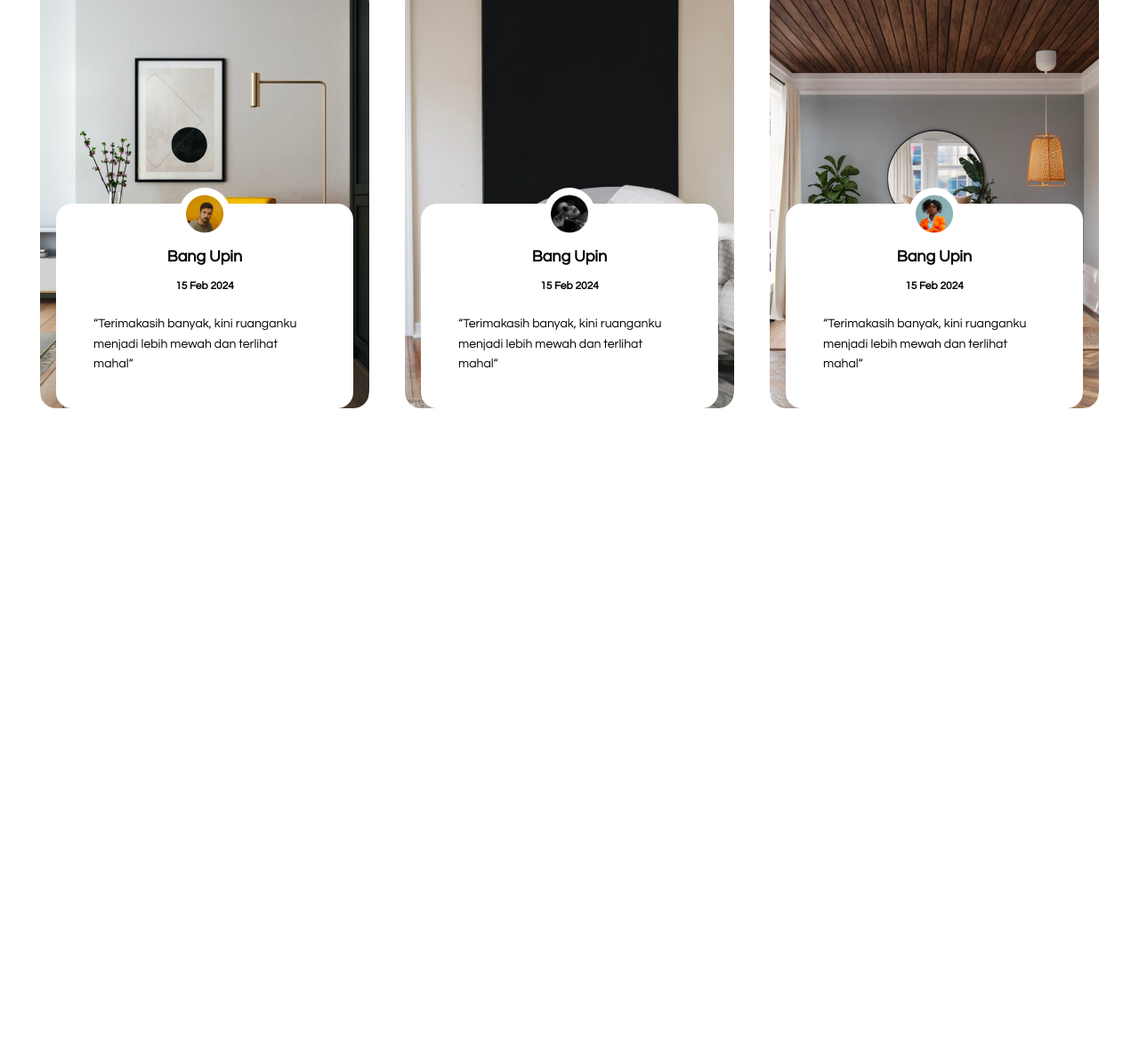
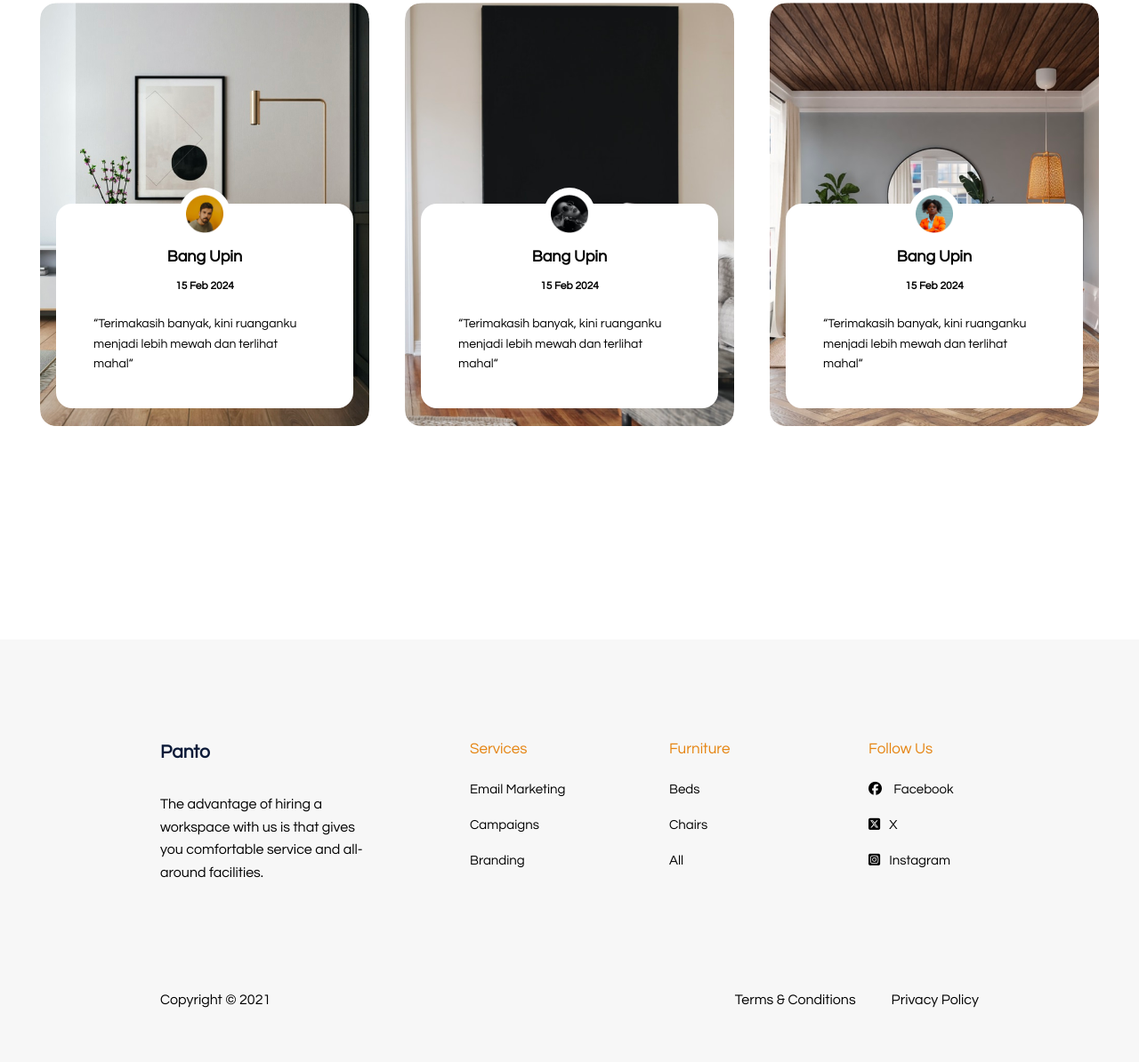
Before and after one commit to khubaib-11/Panto-Furnitures, a website: page index.html in a window 1280 px wide. Shown: the part 4650-5844 px from the top of the page at 89% size. Before the commit the page ends 5109 px from the top, so only its background shows below. Drawn offline with Linux system fonts and the light colour scheme.

Commit message:
Add footer

```diff
--- a/index.html
+++ b/index.html
@@ -258,7 +258,7 @@
 
       <!-- Testimonials -->
       <div class="testimonials">
-        <p>TESTIMONIALS</p>
+        <p class="testimonials__title">TESTIMONIALS</p>
         <h1 class="heading-1">Our Client Reviews</h1>
 
         <div class="testimonials__container">
@@ -303,5 +303,36 @@
       </div>
       </section>
     </main>
+    <footer class="footer">
+      <div class="footer__content">
+      <div class="footer__content--column--about">
+        <h2 class="heading-2">Panto</h2>
+        <p>The advantage of hiring a workspace with us is that gives you comfortable service and all-around facilities.</p>
+      </div>
+      <div class="footer__content--column">
+        <p class="footer__content--column--primary">Services</p>
+        <p class="footer__content--column--link">Email Marketing</p>
+        <p class="footer__content--column--link">Campaigns</p>
+        <p class="footer__content--column--link">Branding</p>
+      </div>
+      <div class="footer__content--column">
+        <p class="footer__content--column--primary">Furniture</p>
+        <p class="footer__content--column--link">Beds</p>
+        <p class="footer__content--column--link">Chairs</p>
+        <p class="footer__content--column--link">All</p>
+      </div>
+      <div class="footer__content--column">
+        <p class="footer__content--column--primary">Follow Us</p>
+        <p class="footer__content--column--link"> <span><i class="fa-brands fa-facebook"></i></span> Facebook</p>
+        <p class="footer__content--column--link"><span><i class="fa-brands fa-square-x-twitter"></i></span>X</p>
+        <p class="footer__content--column--link"><span><i class="fa-brands fa-square-instagram"></i></span>Instagram</p>
+      </div>
+      </div>
+      <div class="footer__policies">
+        <span>Copyright © 2021</span>
+        <p>Terms & Conditions</p>
+        <p>Privacy Policy</p>
+      </div>
+    </footer>
   </body>
 </html>
--- /dev/null
+++ b/styles/sass/_footer.scss
@@ -0,0 +1,57 @@
+.footer {
+    margin-top: 24rem;
+    background-color: $color-white-2;
+    padding-top: 11rem;
+    padding-left: 18rem;
+    padding-right: 18rem;
+    padding-bottom: 5.6rem;
+
+    &__content {
+        display: grid;
+        grid-template-columns: 2fr 1fr 1fr 1fr;
+        column-gap: 10rem;
+
+        &--column {
+            font-size: 1.5rem;
+            display: flex;
+            flex-direction: column;
+            gap: 1.6rem;
+            cursor: pointer;
+
+            gap: 1.6rem;
+
+            &--link:hover {
+                border-bottom: 1.5px solid $color-black;
+                width: max-content;
+                transition: all 0.5s ease;
+            }
+
+            & span {
+                margin-right: 1rem;
+            }
+
+            &--about {
+                display: flex;
+                flex-direction: column;
+                gap: 3rem;
+            }
+
+            &--primary {
+                font-size: 1.7rem;
+                color: $color-primary;
+                margin-bottom: 4px;
+            }
+        }
+    }
+
+    &__policies {
+        margin-top: 11.8rem;
+        display: flex;
+        gap: 4rem;
+        cursor: pointer;
+
+        & span {
+            flex: 1;
+        }
+    }
+}
--- a/styles/sass/_testimonials.scss
+++ b/styles/sass/_testimonials.scss
@@ -3,6 +3,12 @@
     display: flex;
     flex-direction: column;
     align-items: center;
+
+    &__title {
+        color: $color-primary;
+        margin-bottom: 2rem;
+        font-weight: 600;
+    }
 
     &__container {
         display: flex;
@@ -16,6 +22,7 @@
         border-radius: 1.8rem;
         padding-left: 1.8rem;
         padding-right: 1.8rem;
+        padding-bottom: 2rem;
         margin-top: 6rem;
 
         display: flex;
--- a/styles/sass/style.scss
+++ b/styles/sass/style.scss
@@ -5,3 +5,4 @@
 @import "products";
 @import "features";
 @import "testimonials";
+@import "footer";
```
Also changed, not shown: styles/css/style.css, 1 other file.
